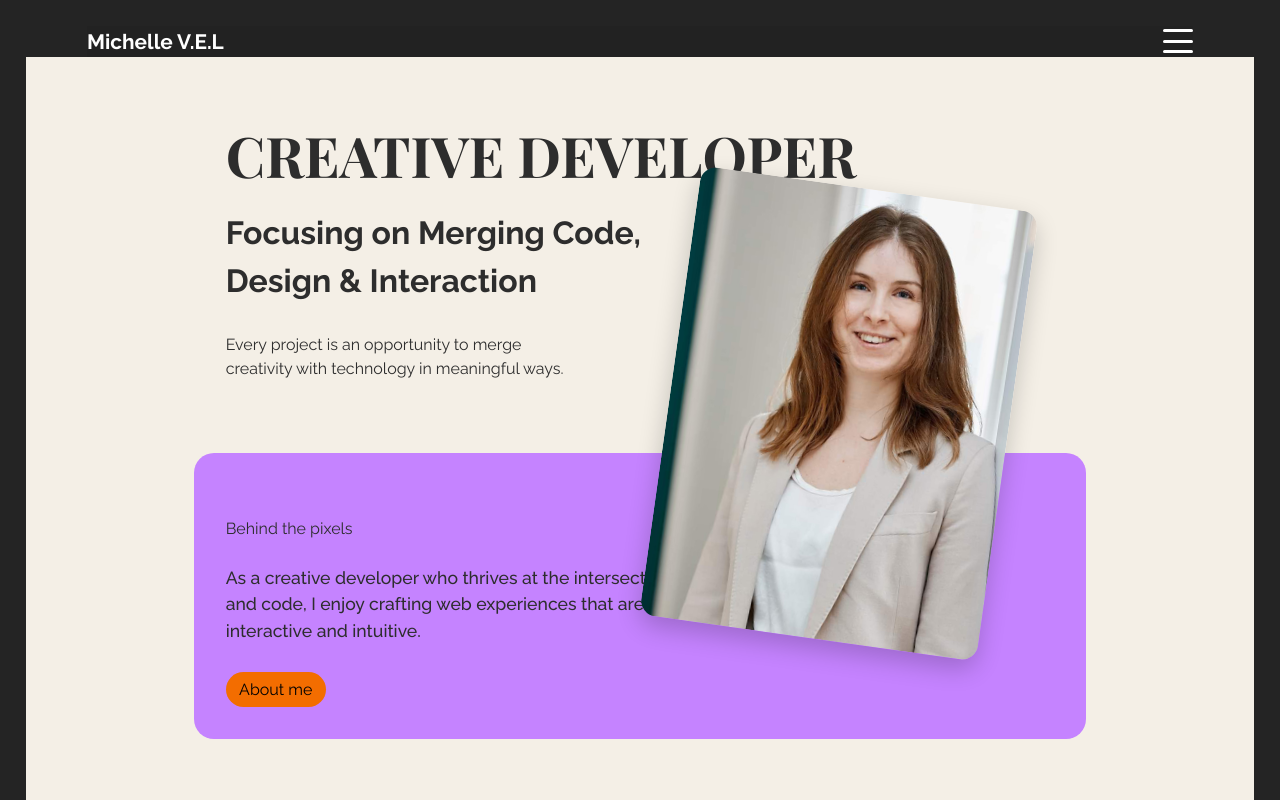
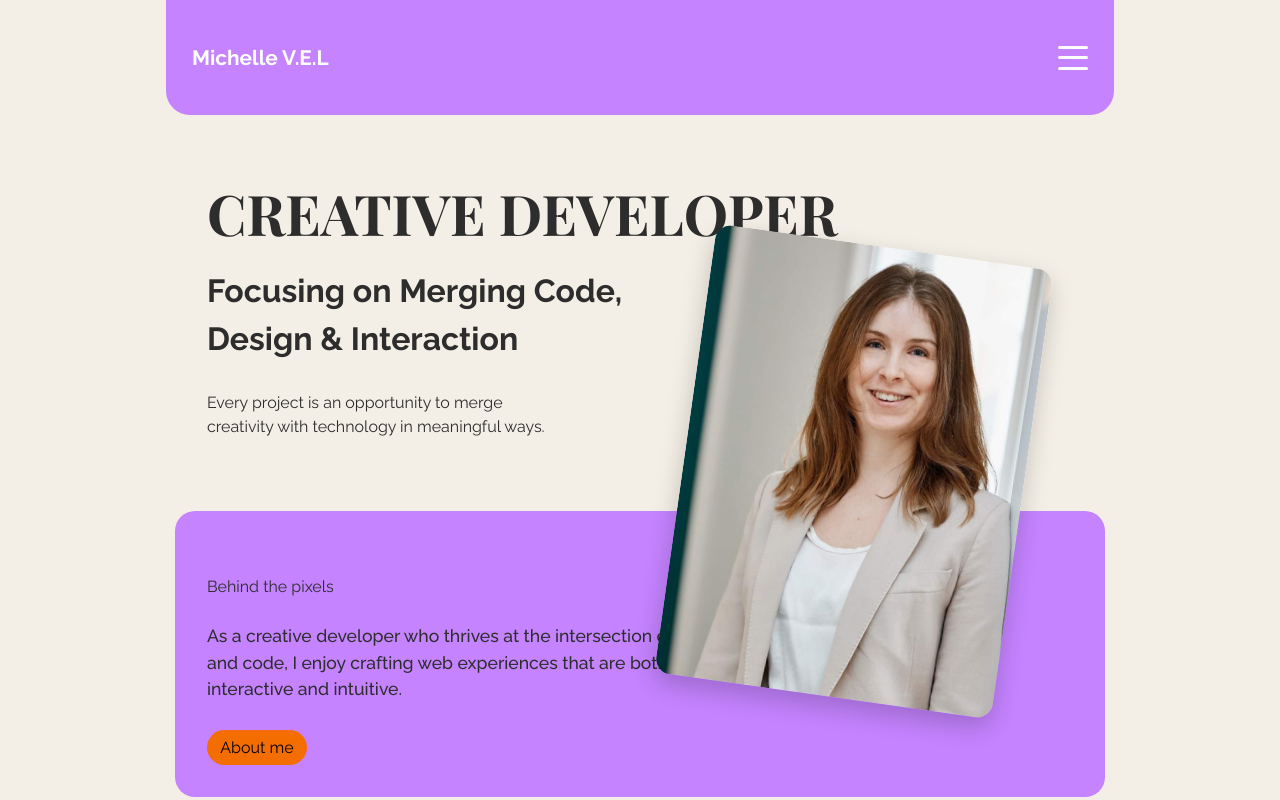
Before and after one commit to Enebye91/NewPortfolio, a React (Vite) app in the folder portfolio/: page / in a window 1280 px wide. Shown: the top 800 px of the page. Built offline with nearby package versions, Linux system fonts and the light colour scheme; a web font is replaced by a local one.

Commit message:
changes in navbar

```diff
--- a/portfolio/src/index.css
+++ b/portfolio/src/index.css
@@ -87,10 +87,11 @@ button:hover {
 }
 
 body {
+  background-color: var(--cream);
   font-family: var(--font-body);
   color: var(--black);
   box-sizing: border-box;
-  margin: 2%;
+  margin: 0;
   padding: 0;
 }
 
--- a/portfolio/src/styles/navbar.css
+++ b/portfolio/src/styles/navbar.css
@@ -1,7 +1,10 @@
-/* Wrapper */
 .navbar {
   width: 90%;
-  background: #222;
+  height: 4rem;
+  padding: 2%;
+  background: var(--purple);
+  border-bottom-left-radius: 24px;
+  border-bottom-right-radius: 24px;
   color: white;
   display: flex;
   justify-content: space-between;
@@ -9,13 +12,11 @@
   position: relative;
 }
 
-/* Logo */
 .logo {
   font-size: 1.3rem;
   font-weight: bold;
 }
 
-/* Hamburger */
 .hamburger {
   width: 30px;
   height: 24px;
@@ -84,6 +85,10 @@
 }
 
 @media (min-width: 768px) {
+  .navbar {
+    width: 70%;
+  }
+
   .nav-links {
     width: 35%;
     position: absolute;
```
